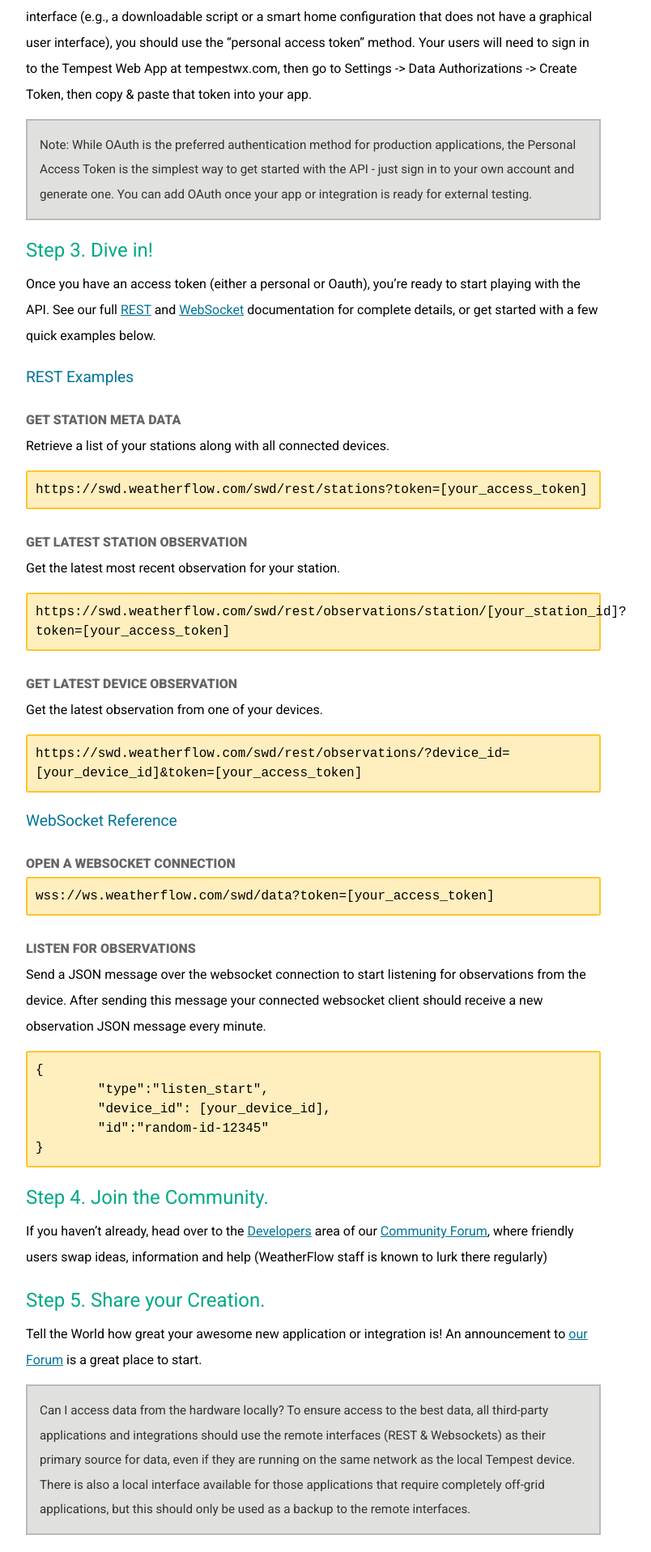
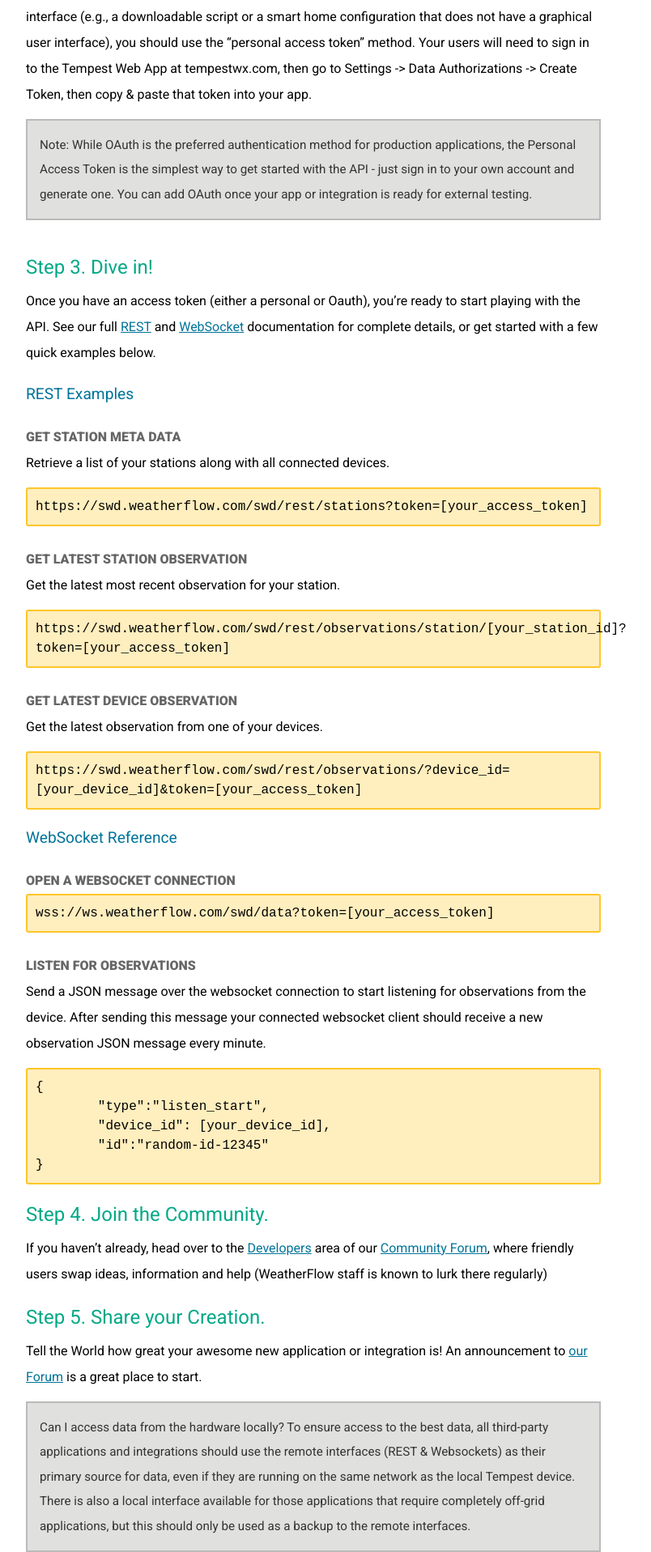
Before and after one commit to WeatherFlow/Tempest, a Jekyll site: the page built from api/index.html, in a window 1280 px wide. Shown: the part 1024-2941 px from the top of the page at 81% size, without its empty margins (378-1182 px from the left). Built offline with Jekyll 4.4.1, drawn with Linux system fonts in a browser that asks for light colours; nearby versions of some CDN libraries; before the commit the page ends 2920 px from its top, so only the background shows below that.

Commit message:
Update base.css

```diff
--- a/css/base.css
+++ b/css/base.css
@@ -117,6 +117,7 @@
     	padding: 15px;
     	color: #333;
     	font-size: .95em;
+	margin: auto 0 3em auto;
 }
 
 p > a {
```
